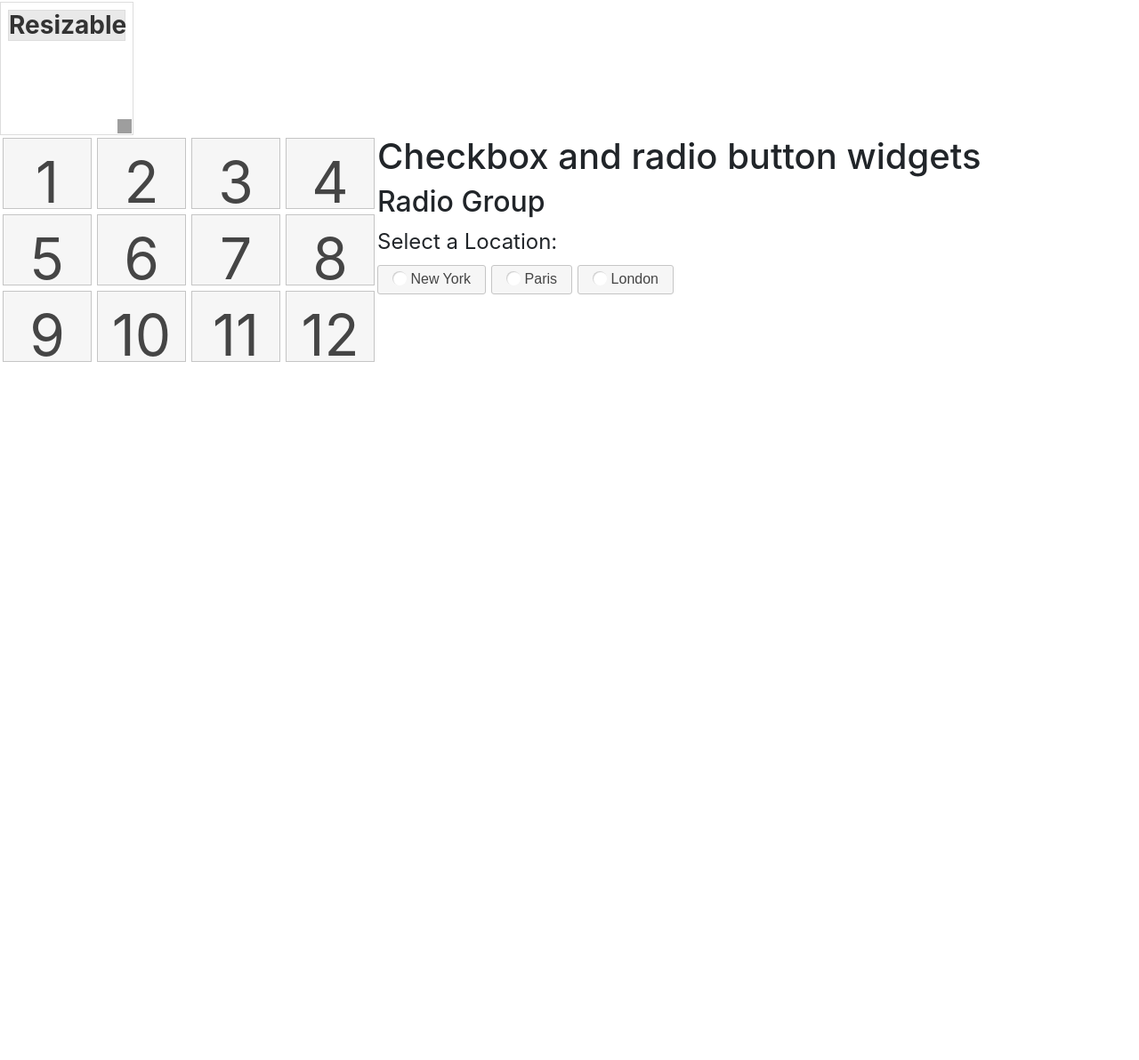
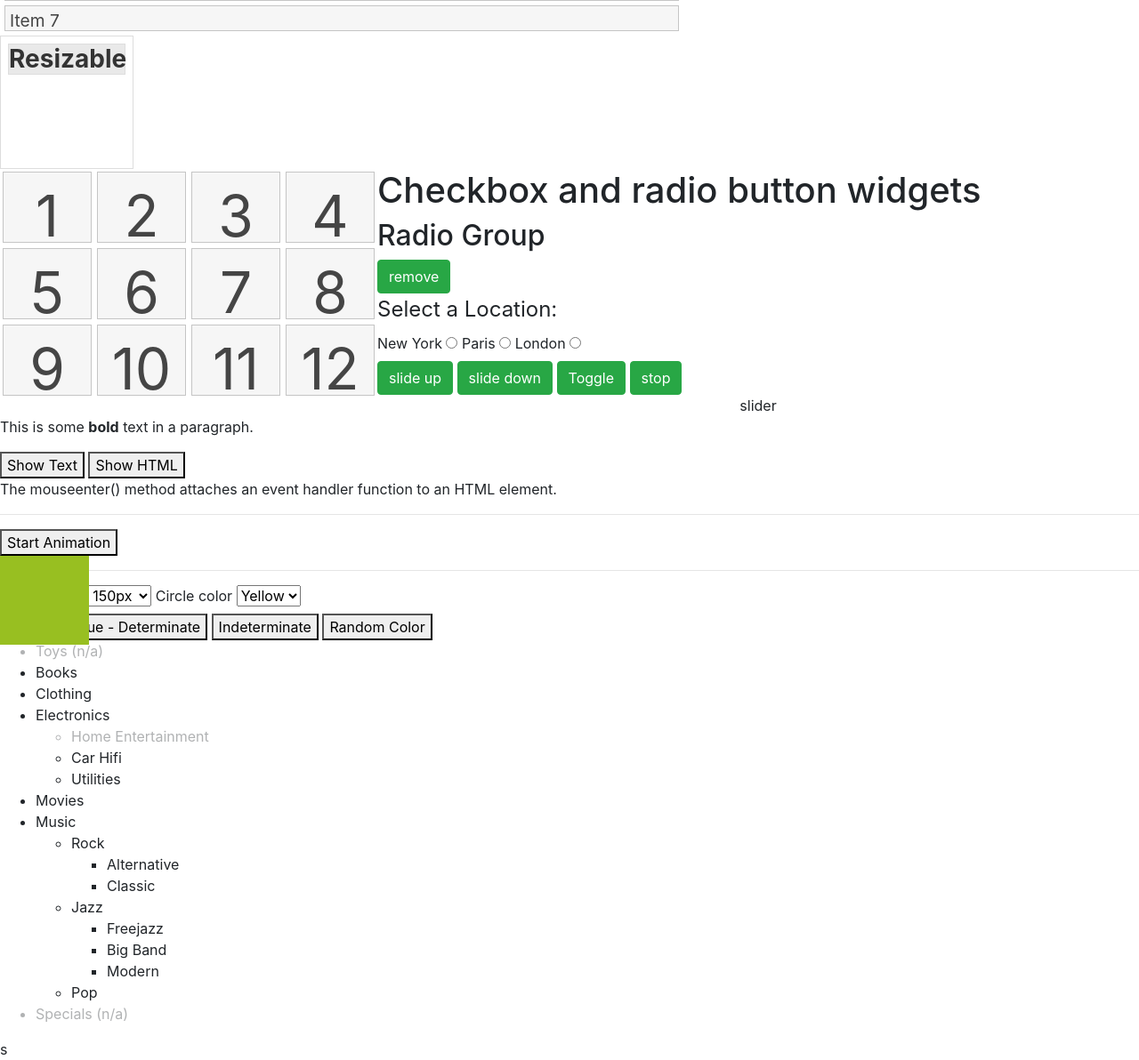
Before and after one commit to mdmamun0001/jqPart1Practice, a plain HTML site: page index.html in a window 1280 px wide. Shown: the part 599-1791 px from the top of the page at 89% size. Before the commit the page ends 1024 px from the top, so only its background shows below. Drawn offline with nearby package versions, Linux system fonts and the light colour scheme; grey boxes are pictures that could not be loaded.

Commit message:
Update index.html

```diff
--- a/index.html
+++ b/index.html
@@ -29,6 +29,7 @@
   <button class="btn5 btn btn-success">fade in</button>
   <button class="btn6 btn btn-success">fade to</button>
   <button class="btn7 btn btn-success"> fade toggle</button>
+
   <p class="data">abc abc abac abc ngnj kwf </p>
   <ul class="lists">
     <li>home1</li>
@@ -37,6 +38,7 @@
     <li>home4</li>
     <li>home5</li>
   </ul>
+  <a href="calculatorcode.html" class="btn btn-success">goto calculate</a>
   <div id="draggable" class="ui-widget-content">
   <p>Drag me around</p>
 </div>
@@ -73,6 +75,8 @@
   <h1>Checkbox and radio button widgets</h1>
 
   <h2>Radio Group</h2>
+  <button type="button" class="btn  btn-success remove" >remove</button>
+  <div id="div1">
   <fieldset>
     <legend>Select a Location: </legend>
     <label for="radio-1">New York</label>
@@ -82,7 +86,96 @@
     <label for="radio-3">London</label>
     <input type="radio" name="radio-1" id="radio-3">
   </fieldset>
+
+
 </div>
+   <button type="button" class="btn  btn-success up" >slide up</button>
+ <button type="button" class="btn btn-success down">slide down</button>
+ <button type="button" class="btn btn-success toggle">Toggle</button>
+ <button type="button" class="btn btn-success toggle" id="stop">stop</button>
+        <div class="slider text-center">slider</div>
+
+<p id="test">This is some <b>bold</b> text in a paragraph.</p>
+<button id="btn11">Show Text</button>
+<button id="btn21">Show HTML</button>
+<div class="p1">The mouseenter() method attaches an event handler function to an HTML element.</div>
+<hr>
+<button class="ani">Start Animation</button>
+<div class="zn" style="background:#98bf21;height:100px;width:100px;position:absolute;"></div>
+
+<hr>
+
+
+<div class="demo">
+
+<form action="#">
+
+  <div id="circle"></div>
+
+  <fieldset>
+    <label for="radius">Circle radius</label>
+    <select name="radius" id="radius">
+      <option value="50">50px</option>
+      <option value="100">100px</option>
+      <option value="150" selected="selected">150px</option>
+      <option value="200">200px</option>
+      <option value="250">250px</option>
+    </select>
+
+    <label for="color">Circle color</label>
+    <select name="color" id="color">
+      <option value="black">Black</option>
+      <option value="red">Red</option>
+      <option value="yellow" selected="selected">Yellow</option>
+      <option value="blue">Blue</option>
+      <option value="green">Green</option>
+    </select>
+  </fieldset>
+
+</form>
+
+</div>
+
+<div id="progressbar"></div>
+<button id="numButton">Random Value - Determinate</button>
+<button id="falseButton">Indeterminate</button>
+<button id="colorButton">Random Color</button>
+ <div>
+<ul id="menu">
+  <li class="ui-state-disabled"><div>Toys (n/a)</div></li>
+  <li><div>Books</div></li>
+  <li><div>Clothing</div></li>
+  <li><div>Electronics</div>
+    <ul>
+      <li class="ui-state-disabled"><div>Home Entertainment</div></li>
+      <li><div>Car Hifi</div></li>
+      <li><div>Utilities</div></li>
+    </ul>
+  </li>
+  <li><div>Movies</div></li>
+  <li><div>Music</div>
+    <ul>
+      <li><div>Rock</div>
+        <ul>
+          <li><div>Alternative</div></li>
+          <li><div>Classic</div></li>
+        </ul>
+      </li>
+      <li><div>Jazz</div>
+        <ul>
+          <li><div>Freejazz</div></li>
+          <li><div>Big Band</div></li>
+          <li><div>Modern</div></li>
+        </ul>
+      </li>
+      <li><div>Pop</div></li>
+    </ul>
+  </li>
+  <li class="ui-state-disabled"><div>Specials (n/a)</div></li>
+</ul>
+</div>
+<!-- <div> <p>Date: <input type="text" id="datepicker"></p></div> -->s
+
     <!-- jQuery first, then Popper.js, then Bootstrap JS -->
     <script src="js/jquery-3.4.1.min.js"></script>
     <script src="https://code.jquery.com/jquery-1.12.4.js"></script>
@@ -93,56 +186,5 @@
 
     <script src="js/script.js"></script>
 
-    <script>
-      $(document).ready(function(){
-        alert("hi how are you");
-        $('.btn1').click(function(){
-          $('.data').show('slow');
-        });
-         $('.btn2').click(function(){
-          $('.data').hide(2000);
-        });
-         $('.btn3').click(function(){
-          $('.data').toggle('fast');
-        });
-         $('.btn4').click(function(){
-          $('.data').fadeOut();
-         });
-         $('.btn5').click(function(){
-          $('.data').fadeIn(3000);
-         });
-         $('.btn6').click(function(){
-          $('.data').fadeTo();
-         });
-         $('.btn7').click(function(){
-          $('.data').fadeToggle(2000);
-         });
-
-
-          $('.lists li:first').click(function(){
-          $('.lists  li:first').addClass('first');
-        });
-         $('.lists li:last').click(function(){
-          $('.lists li:odd').addClass('last');
-        });
-         $('.lists li:odd').click(function(){
-          $('.lists li:odd').addClass('odd');
-         });
-         $('.lists li:even').click(function(){
-          $('.lists li:even').addClass('even');
-         });
-         $( "#draggable" ).draggable();
-
-        $( "#sortable" ).sortable({
-      placeholder: "ui-state-highlight"
-    });
-
-    $( "#resizable" ).resizable();
-    $( "#selectable" ).selectable();
-$( "input" ).checkboxradio()
-  } );
-
-
-    </script>
   </body>
 </html>
```
